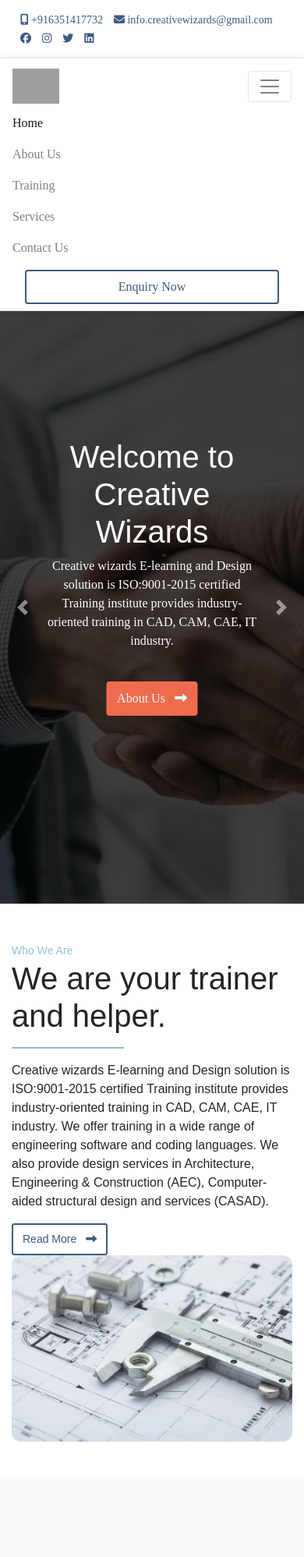
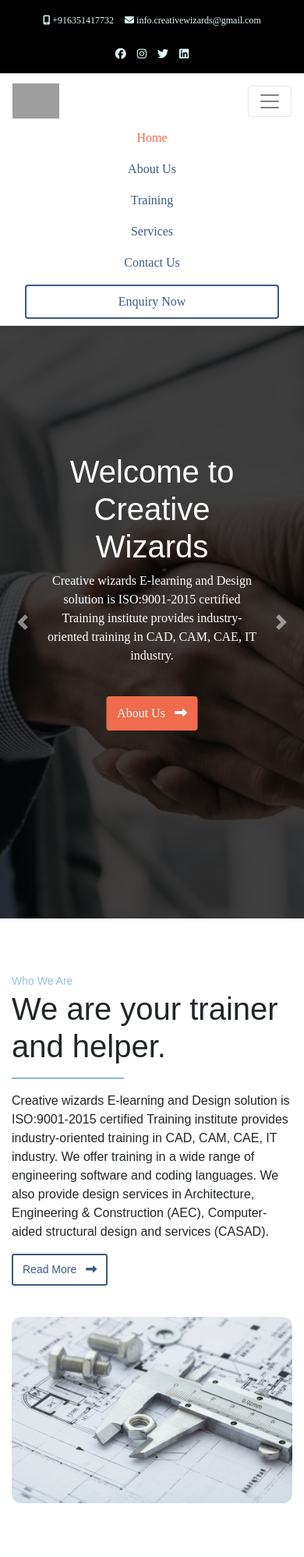
Before and after one commit to nandpalmohit/creative-wizards.github.io, a PHP site: page / in a window 390 px wide, after a click that opens the changed part. Shown: the top 1997 px of the page at 78% size. Run offline with PHP 8.4, Linux system fonts and the light colour scheme; some libraries are stand-ins or nearby versions; some web fonts are replaced; grey boxes are pictures that could not be loaded.

Commit message:
Update css

```diff
--- a/css/style.css
+++ b/css/style.css
@@ -11,6 +11,7 @@
 	margin: 0;
 	box-sizing: border-box;
   	font-family: 'San Francisco Regular';
+  	scroll-behavior: smooth;
 }
 /* fonts class */
 .Sans-Light{
@@ -39,36 +40,46 @@
 a{
 	text-decoration: none;
 }
+.py-5{
+	padding-top: 6rem !important;
+	padding-bottom: 6rem !important;
+
+}
 .topbar{
-	border-bottom: 2px solid rgba(0,0,0,0.05) !important;
-	background-color: white;
+	border-bottom: 1px solid rgba(0,0,0,0.1) !important;
+	background-color: black;
 }
 .topbar-social,.topbar-data{
-	color: var(--primary-color);
+	color: var(--light-color);
 	margin: 0 5px;
 	font-size: 14px;
 }
 .topbar-social:hover,.topbar-data:hover{
-	color: var(--dark-color);
+	color: var(--light-color);
 	text-decoration: none;
 }
-
+#topbar #data{
+	text-align: left !important;
+}
+#topbar #social{
+	text-align: right !important;
+}
 header{
 	height: auto;
 	border-bottom: 1px solid rgba(0,0,0,0.1);
-	box-shadow: 0 0 10px 2px rgba(0,0,0,0.05);
+	box-shadow: 0 0 10px 2px rgba(0,0,0,0.07);
 	position: sticky;
 	top: 0;
 	z-index: 100;
 }
 header .custom-navbar a{
-	color: var(--primary-color);
+	color: var(--primary-color) !important;
   	font-family: 'San Francisco Medium';
   	font-size: 16px;
   	transition: .3s;
 }
 header .custom-navbar a:hover,header .custom-navbar a.active{
-	color: var(--secondary-color);
+	color: var(--secondary-color) !important;
   	transition: .3s;
 }
 .carousel-item img{
@@ -142,6 +153,7 @@
 	color: white !important;
 	border: 2px solid var(--primary-color) !important;
   	transition: .3s;
+  	box-shadow: 0px 3px 10px var(--primary-color);
 }
 .ot-cw-btn{
 	padding: 8px 12px !important;
@@ -266,13 +278,13 @@
 }
 
 /* --- contact --- */
-#contact a.contact-social{
-	color: var(--info-color);
+#cn a.contact-social{
+	color: var(--primary-color) !important;
 	font-size: 18px;
 	margin: 0px 15px 0px 0px;
 }
-#contact a.contact-social:hover{
-	color: var(--primary-color);
+#cn a.contact-social:hover{
+	color: var(--dark-color);
 }
 /* --- subscribe --- */
 #footer input.cw-input{
@@ -284,6 +296,10 @@
 #footer .cw-btn:hover{
 	background: #d45f44 !important;
 	border-color: #d45f44 !important;
+}
+#footer a:hover{
+	color: white;
+	text-decoration: none;
 }
 /* San Francisco fonts*/
 @font-face {
@@ -315,7 +331,17 @@
   	src: url(fonts/SF-Pro-Text-Light.otf) format('truetype');
 }
 
-@media only screen and (max-width: 1024px){
+@media only screen and (max-width: 728px){
+	#topbar #data{
+		text-align: center !important;
+	}
+	#topbar #social{
+		margin-top: 20px;
+		text-align: center !important;
+	}
+	#topbar #data a{
+		font-size: 12px;
+	}
 	.carousel-item img{
 		height: 90vh;
 		width: auto;
@@ -325,28 +351,34 @@
 		top: 45%;
 		width: 70%;
 	}
-	#about .row > .col-md-6{
+	.custom-navbar{
+		text-align: center;
+	}
+	#abt .row > .col-md-6{
 		margin: 20px 0;
 	}
 	#iso .row.px-5{
 		padding: 0px !important;
 	}
-	.cw-sr-row .col-sm-5 {
+	.cw-sr-row .col-md-5{
 		margin: 10px 0px;
 	}
-	.cw .cw-sr-row {
+	.cw-cr-row .col-md-5{
+		margin: 8px;
+	}
+	.cw .cw-sr-row, .cw .cw-cr-row {
     	margin: 0px 0;
     	text-align: right;
 	}
-	.cw-sr-row .col-sm-5 h5, .cw-sr-row .col-sm-5 h4 {
+	.cw-sr-row .col-md-5 h5, .cw-sr-row .col-md-5 h4, .cw-cr-row .col-md-5 h5, .cw-cr-row .col-md-5 h4 {
 		font-size: 16px;
 	}
 
-	.cw-sr-row .col-sm-5:nth-child(1){
+	.cw-sr-row .col-md-5:nth-child(1), .cw-cr-row .col-md-5:nth-child(1){
 		text-align: left;
 	}
 	/* footer-content  */
-	#footer-content .col-sm-6{
+	#footer-content .col-md-6{
 		text-align: center;
 	}
 }
```
